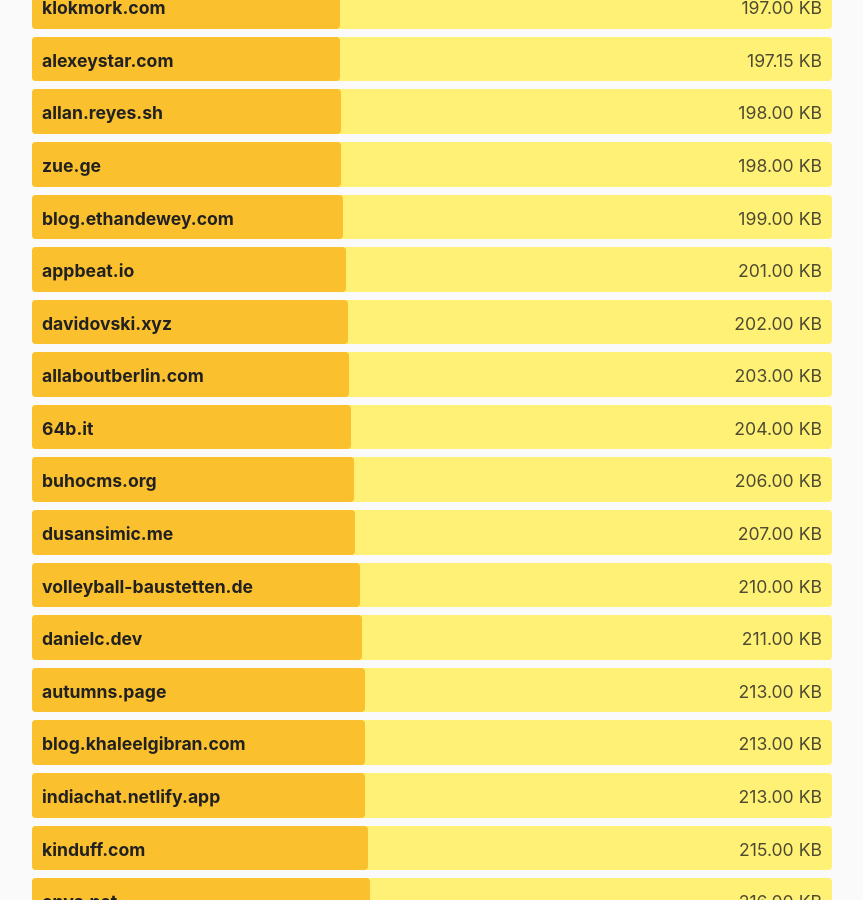
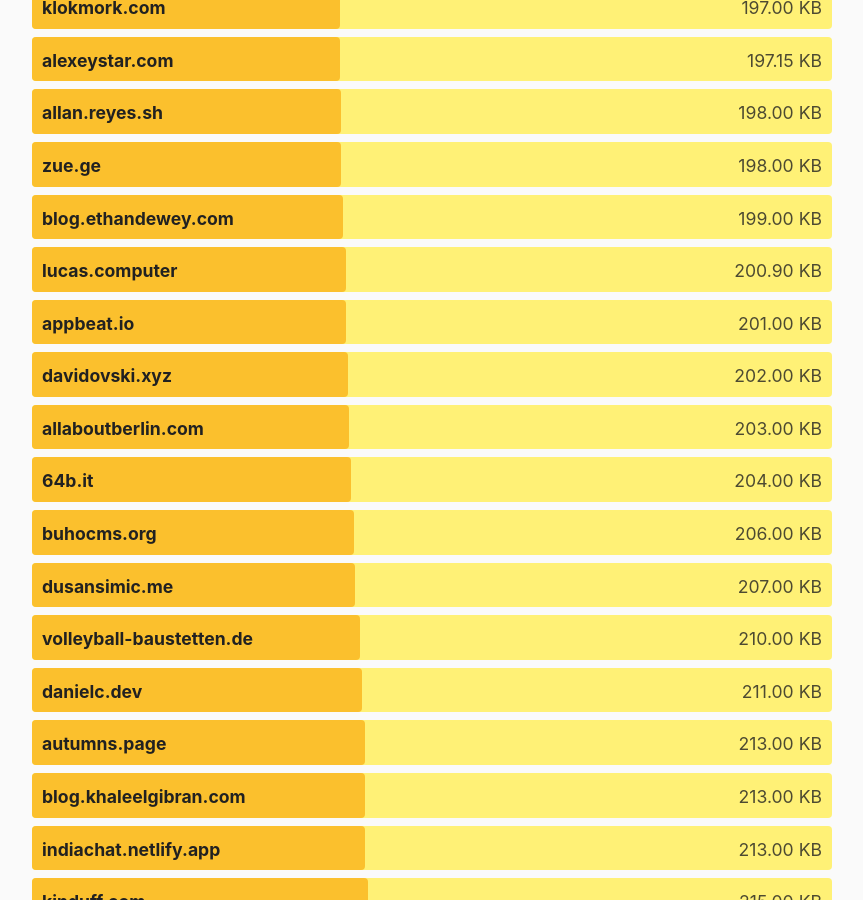
Before and after one commit to kevquirk/512kb.club, a Jekyll site: the page built from index.md, in a window 1280 px wide and 900 px high, scrolled down 29888 px. Shown: the whole window, without its empty margins (208-1071 px from the left). Built offline with Jekyll 4.4.1, drawn with Linux system fonts in a browser that asks for light colours.

Commit message:
Add lucas.computer

```diff
--- a/_data/sites.yml
+++ b/_data/sites.yml
@@ -1948,6 +1948,11 @@
   size: 12.4
   last_checked: 2022-05-06
 
+- domain: lucas.computer
+  url: https://www.lucas.computer
+  size: 200.9
+  last_checked: 2024-01-14
+
 - domain: lucienbill.fr
   url: https://www.lucienbill.fr
   size: 31.7
```
